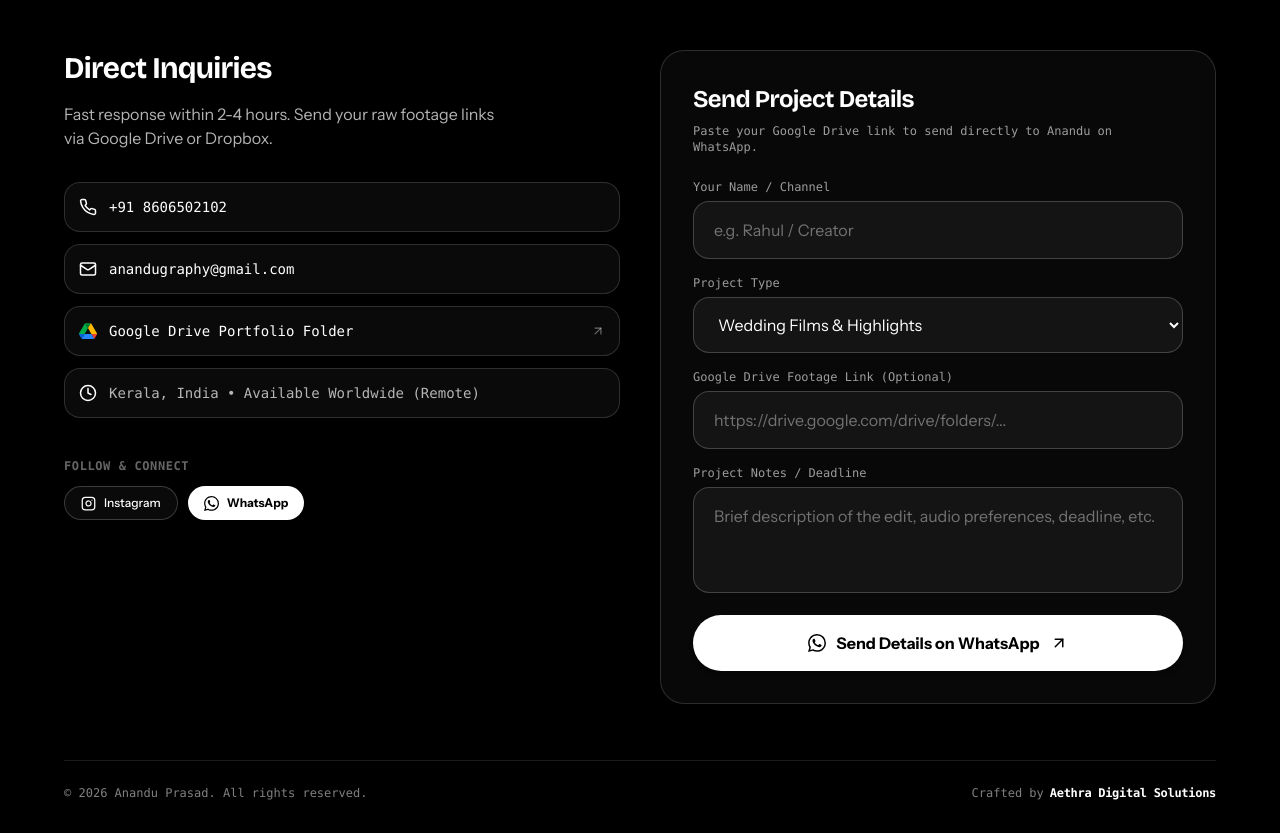
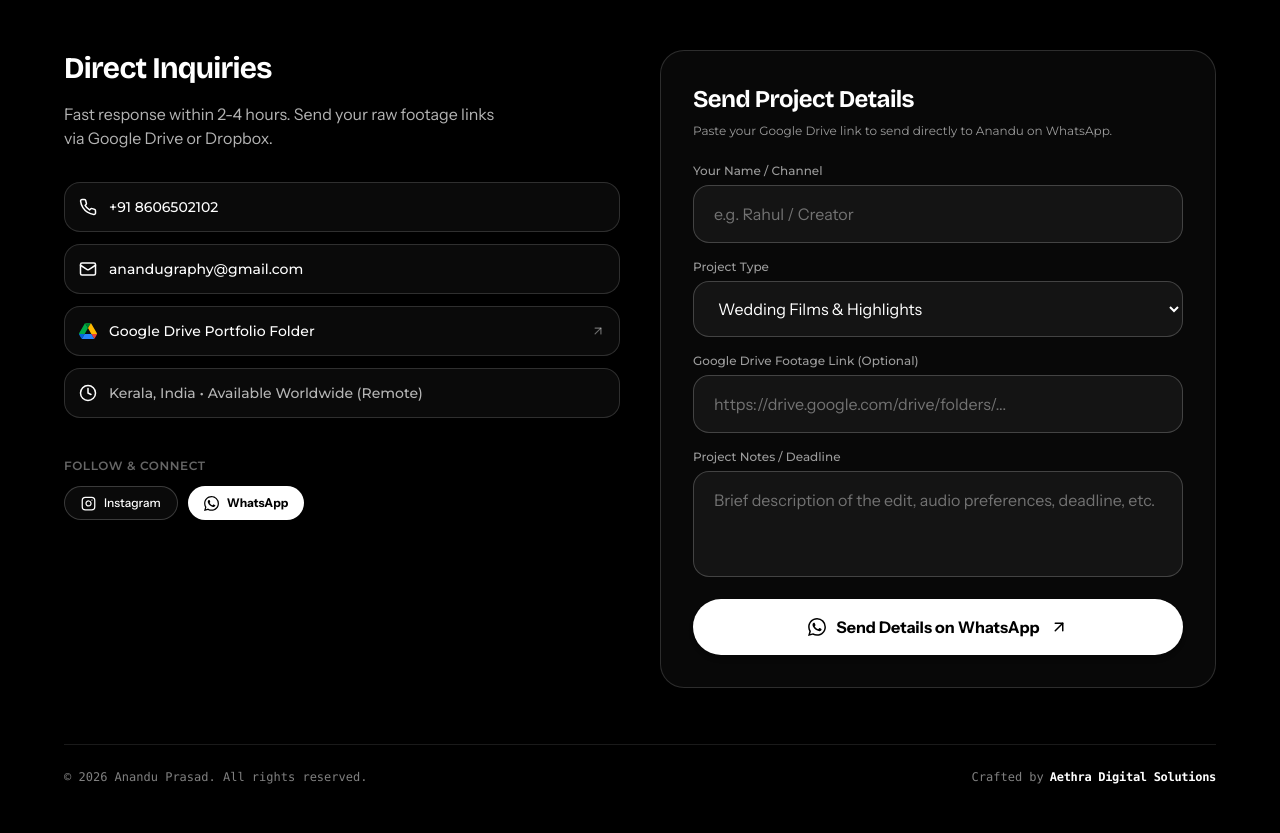
Before and after one commit to thenameisanzu/Anandhu-prasad-portfolio, a Next.js app: page / in a window 1280 px wide. Shown: the part 4646-5479 px from the top of the page. Built offline with nearby package versions, Linux system fonts and the light colour scheme; a web font is replaced by a local one.

Commit message:
style: switch contact buttons and inquiry form labels to Montserrat font

```diff
--- a/components/Site.jsx
+++ b/components/Site.jsx
@@ -1424,7 +1424,7 @@ export default function Site() {
                   </p>
                 </div>
 
-                <div className={`space-y-3 font-mono text-sm ${isDark ? 'text-white' : 'text-black'}`}>
+                <div className={`space-y-3 font-montserrat font-medium text-sm ${isDark ? 'text-white' : 'text-black'}`}>
                   <a
                     href={`tel:${PROFILE.phone}`}
                     className={`flex items-center gap-3 p-3.5 rounded-2xl border transition-colors ${
@@ -1473,7 +1473,7 @@ export default function Site() {
 
                 {/* Social Channels */}
                 <div className="pt-2">
-                  <p className={`font-mono text-xs uppercase tracking-wider mb-3 font-semibold ${
+                  <p className={`font-montserrat text-xs uppercase tracking-wider mb-3 font-semibold ${
                     isDark ? 'text-white/40' : 'text-black/40'
                   }`}>
                     Follow & Connect
@@ -1520,13 +1520,13 @@ export default function Site() {
                 <h4 className={`font-display text-2xl font-bold tracking-tight mb-2 ${isDark ? 'text-white' : 'text-black'}`}>
                   Send Project Details
                 </h4>
-                <p className={`text-xs font-mono mb-6 ${isDark ? 'text-white/60' : 'text-black/60'}`}>
+                <p className={`text-xs font-montserrat mb-6 ${isDark ? 'text-white/60' : 'text-black/60'}`}>
                   Paste your Google Drive link to send directly to Anandu on WhatsApp.
                 </p>
 
                 <form onSubmit={bookOnWhatsApp} className="space-y-4">
                   <div>
-                    <label className={`block text-xs font-mono mb-1.5 font-medium ${isDark ? 'text-white/60' : 'text-black/60'}`}>
+                    <label className={`block text-xs font-montserrat mb-1.5 font-medium ${isDark ? 'text-white/60' : 'text-black/60'}`}>
                       Your Name / Channel
                     </label>
                     <input
@@ -1538,7 +1538,7 @@ export default function Site() {
                   </div>
 
                   <div>
-                    <label className={`block text-xs font-mono mb-1.5 font-medium ${isDark ? 'text-white/60' : 'text-black/60'}`}>
+                    <label className={`block text-xs font-montserrat mb-1.5 font-medium ${isDark ? 'text-white/60' : 'text-black/60'}`}>
                       Project Type
                     </label>
                     <select
@@ -1554,7 +1554,7 @@ export default function Site() {
                   </div>
 
                   <div>
-                    <label className={`block text-xs font-mono mb-1.5 font-medium ${isDark ? 'text-white/60' : 'text-black/60'}`}>
+                    <label className={`block text-xs font-montserrat mb-1.5 font-medium ${isDark ? 'text-white/60' : 'text-black/60'}`}>
                       Google Drive Footage Link (Optional)
                     </label>
                     <input
@@ -1565,7 +1565,7 @@ export default function Site() {
                   </div>
 
                   <div>
-                    <label className={`block text-xs font-mono mb-1.5 font-medium ${isDark ? 'text-white/60' : 'text-black/60'}`}>
+                    <label className={`block text-xs font-montserrat mb-1.5 font-medium ${isDark ? 'text-white/60' : 'text-black/60'}`}>
                       Project Notes / Deadline
                     </label>
                     <textarea
```
